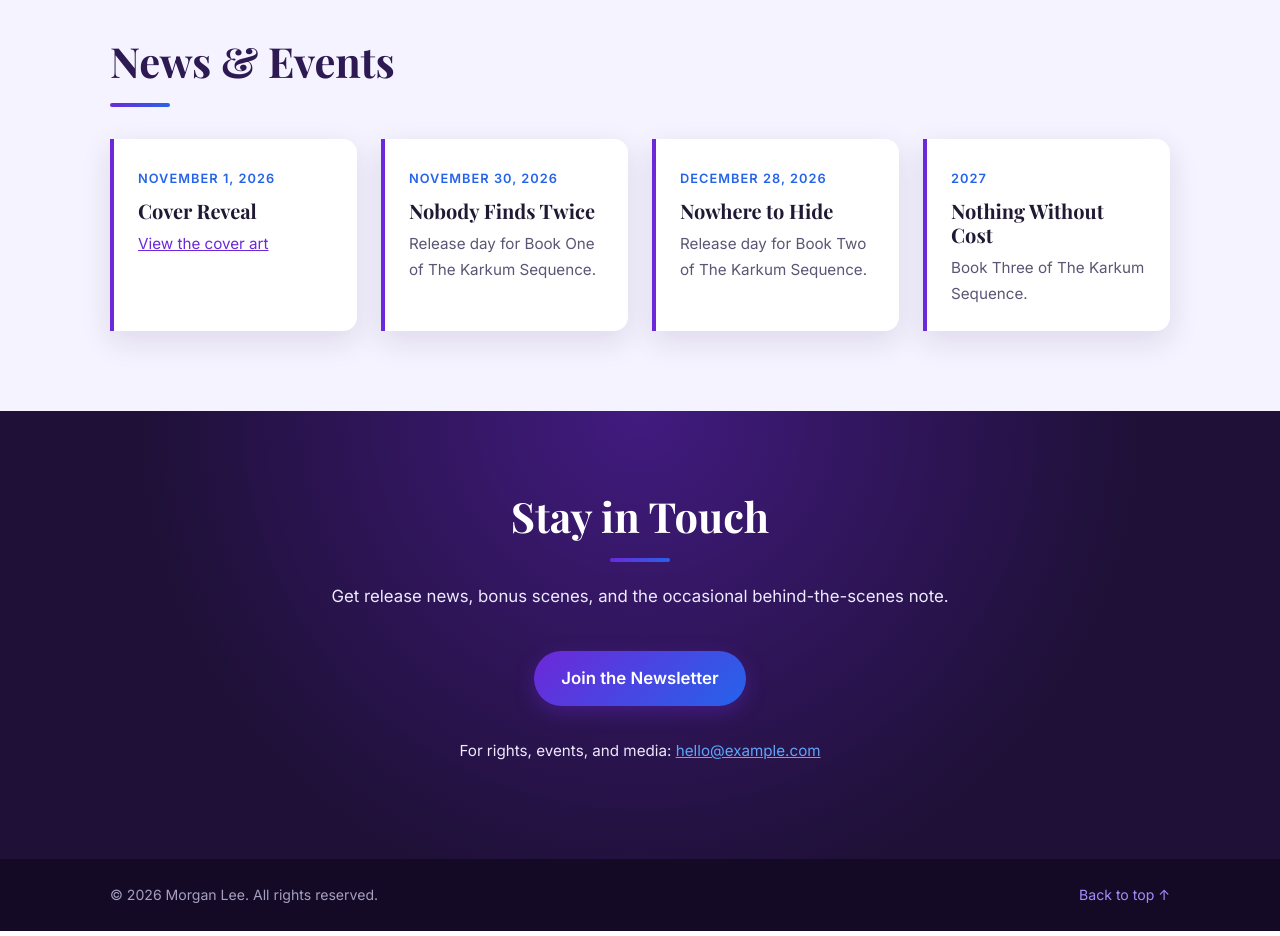
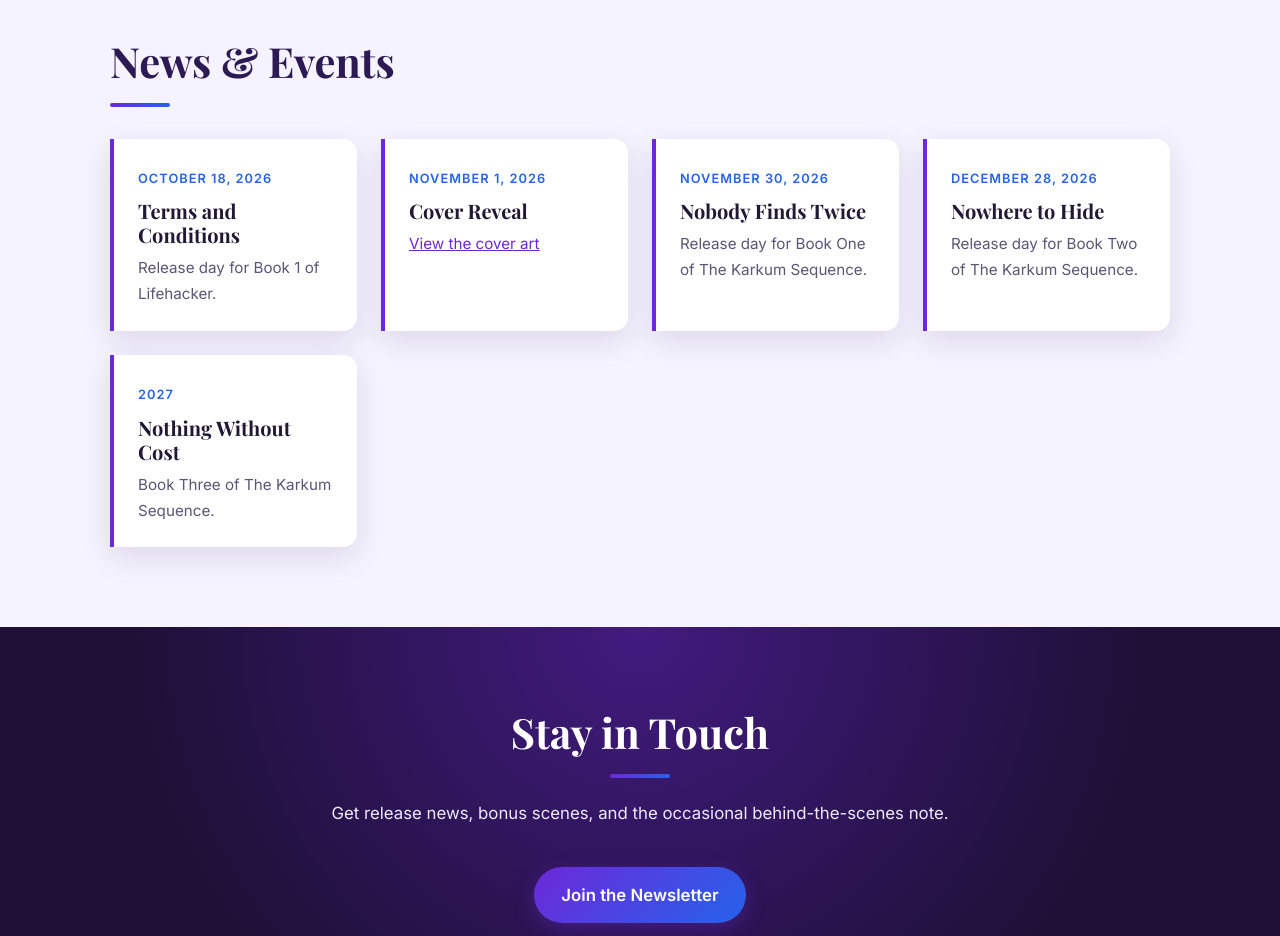
Before and after one commit to dezboi/morgan-lee, a plain HTML site: page index.html in a window 1280 px wide. Shown: the part 3760-4696 px from the top of the page. Drawn offline with nearby package versions, Linux system fonts and the light colour scheme; a web font is replaced by a local one.

Commit message:
Add Terms and Conditions release date to news
Co-Authored-By: Claude Opus 5.5 <noreply@anthropic.com>
Claude-Session: https://claude.ai/code/session_01RrPY5vHnjBXsc64BrQrUtz

```diff
--- a/index.html
+++ b/index.html
@@ -173,6 +173,11 @@
         <h2 class="section-title">News &amp; Events</h2>
         <div class="news-grid">
           <article class="news-item">
+            <time datetime="2026-10-18">October 18, 2026</time>
+            <h3>Terms and Conditions</h3>
+            <p>Release day for Book 1 of Lifehacker.</p>
+          </article>
+          <article class="news-item">
             <time datetime="2026-11-01">November 1, 2026</time>
             <h3>Cover Reveal</h3>
             <p><a href="images/karkum1_orig.jpg" target="_blank" rel="noopener">View the cover art</a></p>
```
